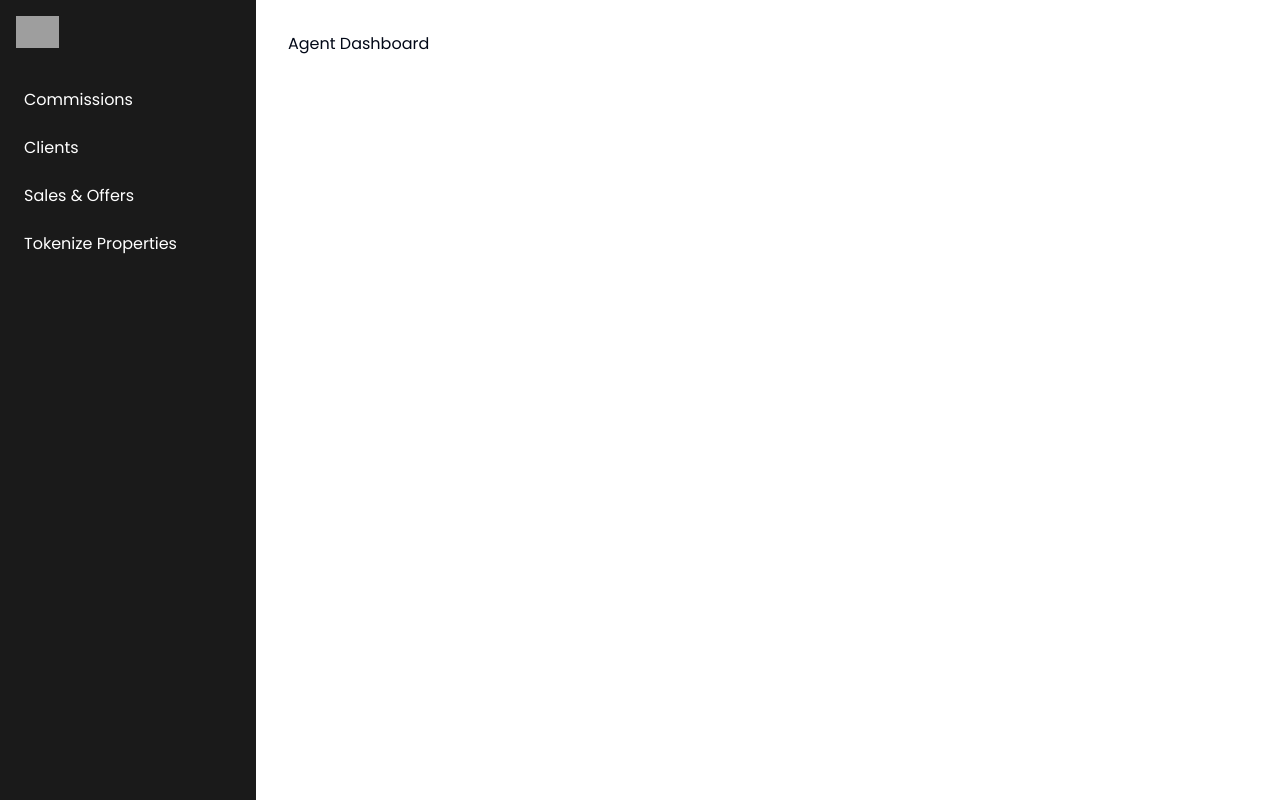
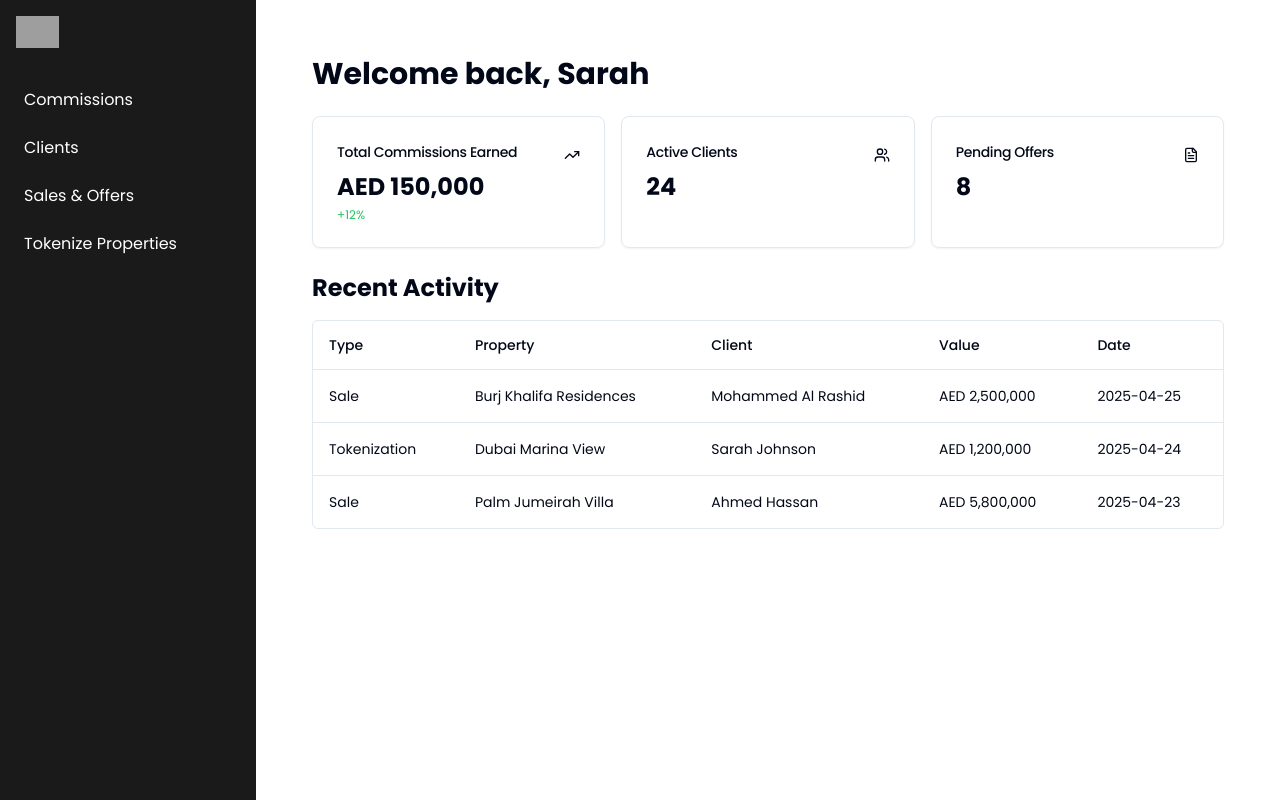
Before and after one commit to devopenledger/livee, a React (Vite) app: page /agent in a window 1280 px wide. Built offline with nearby package versions, Linux system fonts and the light colour scheme; grey boxes are pictures that could not be loaded.

Commit message:
feat: Componentize Agent Dashboard pages
Componentize the Agent Dashboard pages with layouts, components, and mock data, including Home, Commissions, Clients, Sales & Offers, and Tokenize Properties. Implement navigation and adhere to branding and mock data guidelines.

```diff
--- a/src/App.tsx
+++ b/src/App.tsx
@@ -1,4 +1,3 @@
-
 import * as React from "react";
 import { BrowserRouter, Routes, Route } from "react-router-dom";
 import { PublicLayout } from "./components/layout/PublicLayout";
@@ -20,6 +19,10 @@ import ConciergeRequests from "./pages/user/ConciergeRequests";
 import ProductMarketplace from "./pages/user/ProductMarketplace";
 import MyAdvisors from "./pages/user/MyAdvisors";
 import UnlockMarkets from "./pages/user/UnlockMarkets";
+
+// Agent Dashboard Pages
+import AgentHome from "./pages/agent/Home";
+import Commissions from "./pages/agent/Commissions";
 
 const queryClient = new QueryClient();
 
@@ -43,12 +46,11 @@ const App = () => {
           <Route path="/user/unlock-markets" element={<DashboardLayout><UnlockMarkets /></DashboardLayout>} />
 
           {/* Agent Dashboard Routes */}
-          <Route path="/agent/*" element={<DashboardLayout><div>Agent Dashboard</div></DashboardLayout>} />
+          <Route path="/agent" element={<DashboardLayout><AgentHome /></DashboardLayout>} />
+          <Route path="/agent/commissions" element={<DashboardLayout><Commissions /></DashboardLayout>} />
 
-          {/* Admin Dashboard Routes */}
+          {/* Admin & Developer Dashboard Routes */}
           <Route path="/admin/*" element={<DashboardLayout><div>Admin Dashboard</div></DashboardLayout>} />
-
-          {/* Developer Dashboard Routes */}
           <Route path="/developer/*" element={<DashboardLayout><div>Developer Dashboard</div></DashboardLayout>} />
 
           {/* 404 Route */}
--- /dev/null
+++ b/src/components/agent/AgentKpiCard.tsx
@@ -0,0 +1,39 @@
+
+import { Card, CardContent, CardHeader, CardTitle } from "@/components/ui/card";
+import { cn } from "@/lib/utils";
+import { LucideIcon } from "lucide-react";
+
+interface AgentKpiCardProps {
+  title: string;
+  value: string;
+  icon: LucideIcon;
+  trend?: {
+    value: number;
+    isPositive: boolean;
+  };
+  className?: string;
+}
+
+export const AgentKpiCard = ({ title, value, icon: Icon, trend, className }: AgentKpiCardProps) => {
+  return (
+    <Card className={cn("", className)}>
+      <CardHeader className="flex flex-row items-center justify-between pb-2">
+        <CardTitle className="text-sm font-medium text-muted-foreground">
+          {title}
+        </CardTitle>
+        <Icon className="h-4 w-4 text-muted-foreground" />
+      </CardHeader>
+      <CardContent>
+        <div className="text-2xl font-bold">{value}</div>
+        {trend && (
+          <p className={cn(
+            "mt-1 text-xs",
+            trend.isPositive ? "text-green-500" : "text-red-500"
+          )}>
+            {trend.isPositive ? "+" : "-"}{trend.value}%
+          </p>
+        )}
+      </CardContent>
+    </Card>
+  );
+};
--- /dev/null
+++ b/src/components/agent/RecentActivityTable.tsx
@@ -0,0 +1,51 @@
+
+import {
+  Table,
+  TableBody,
+  TableCell,
+  TableHead,
+  TableHeader,
+  TableRow,
+} from "@/components/ui/table";
+
+interface Activity {
+  id: string;
+  type: "sale" | "tokenization";
+  property: string;
+  client: string;
+  value: string;
+  date: string;
+}
+
+interface RecentActivityTableProps {
+  activities: Activity[];
+}
+
+export const RecentActivityTable = ({ activities }: RecentActivityTableProps) => {
+  return (
+    <div className="rounded-md border">
+      <Table>
+        <TableHeader>
+          <TableRow>
+            <TableHead>Type</TableHead>
+            <TableHead>Property</TableHead>
+            <TableHead>Client</TableHead>
+            <TableHead>Value</TableHead>
+            <TableHead>Date</TableHead>
+          </TableRow>
+        </TableHeader>
+        <TableBody>
+          {activities.map((activity) => (
+            <TableRow key={activity.id}>
+              <TableCell className="capitalize">{activity.type}</TableCell>
+              <TableCell>{activity.property}</TableCell>
+              <TableCell>{activity.client}</TableCell>
+              <TableCell>{activity.value}</TableCell>
+              <TableCell>{activity.date}</TableCell>
+            </TableRow>
+          ))}
+        </TableBody>
+      </Table>
+    </div>
+  );
+};
--- /dev/null
+++ b/src/pages/agent/Commissions.tsx
@@ -0,0 +1,80 @@
+
+import { useState } from "react";
+import {
+  Table,
+  TableBody,
+  TableCell,
+  TableHead,
+  TableHeader,
+  TableRow,
+} from "@/components/ui/table";
+
+const mockCommissions = [
+  {
+    id: "1",
+    client: "Mohammed Al Rashid",
+    property: "Burj Khalifa Residences",
+    saleValue: "AED 2,500,000",
+    commission: "AED 75,000",
+    status: "paid"
+  },
+  {
+    id: "2",
+    client: "Sarah Johnson",
+    property: "Dubai Marina View",
+    saleValue: "AED 1,200,000",
+    commission: "AED 36,000",
+    status: "pending"
+  }
+];
+
+export default function Commissions() {
+  const [filter, setFilter] = useState("all");
+
+  const filteredCommissions = filter === "all"
+    ? mockCommissions
+    : mockCommissions.filter(commission => commission.status === filter);
+
+  return (
+    <div className="space-y-6 p-6">
+      <div className="flex items-center justify-between">
+        <h1 className="text-3xl font-bold">Commissions</h1>
+
+        <select
+          value={filter}
+          onChange={(e) => setFilter(e.target.value)}
+          className="rounded-md border p-2"
+        >
+          <option value="all">All</option>
+          <option value="paid">Paid</option>
+          <option value="pending">Pending</option>
+        </select>
+      </div>
+
+      <div className="rounded-md border">
+        <Table>
+          <TableHeader>
+            <TableRow>
+              <TableHead>Client</TableHead>
+              <TableHead>Property</TableHead>
+              <TableHead>Sale Value</TableHead>
+              <TableHead>Commission</TableHead>
+              <TableHead>Status</TableHead>
+            </TableRow>
+          </TableHeader>
+          <TableBody>
+            {filteredCommissions.map((commission) => (
+              <TableRow key={commission.id}>
+                <TableCell>{commission.client}</TableCell>
+                <TableCell>{commission.property}</TableCell>
+                <TableCell>{commission.saleValue}</TableCell>
+                <TableCell>{commission.commission}</TableCell>
+                <TableCell className="capitalize">{commission.status}</TableCell>
+              </TableRow>
+            ))}
+          </TableBody>
+        </Table>
+      </div>
+    </div>
+  );
+}
--- /dev/null
+++ b/src/pages/agent/Home.tsx
@@ -0,0 +1,65 @@
+
+import { Users, TrendingUp, FileText } from "lucide-react";
+import { AgentKpiCard } from "@/components/agent/AgentKpiCard";
+import { RecentActivityTable } from "@/components/agent/RecentActivityTable";
+
+const mockActivities = [
+  {
+    id: "1",
+    type: "sale",
+    property: "Burj Khalifa Residences",
+    client: "Mohammed Al Rashid",
+    value: "AED 2,500,000",
+    date: "2025-04-25"
+  },
+  {
+    id: "2",
+    type: "tokenization",
+    property: "Dubai Marina View",
+    client: "Sarah Johnson",
+    value: "AED 1,200,000",
+    date: "2025-04-24"
+  },
+  {
+    id: "3",
+    type: "sale",
+    property: "Palm Jumeirah Villa",
+    client: "Ahmed Hassan",
+    value: "AED 5,800,000",
+    date: "2025-04-23"
+  }
+];
+
+export default function AgentHome() {
+  return (
+    <div className="space-y-6 p-6">
+      <div className="flex items-center justify-between">
+        <h1 className="text-3xl font-bold">Welcome back, Sarah</h1>
+      </div>
+
+      <div className="grid gap-4 md:grid-cols-3">
+        <AgentKpiCard
+          title="Total Commissions Earned"
+          value="AED 150,000"
+          icon={TrendingUp}
+          trend={{ value: 12, isPositive: true }}
+        />
+        <AgentKpiCard
+          title="Active Clients"
+          value="24"
+          icon={Users}
+        />
+        <AgentKpiCard
+          title="Pending Offers"
+          value="8"
+          icon={FileText}
+        />
+      </div>
+
+      <div className="space-y-4">
+        <h2 className="text-2xl font-bold">Recent Activity</h2>
+        <RecentActivityTable activities={mockActivities} />
+      </div>
+    </div>
+  );
+}
```
